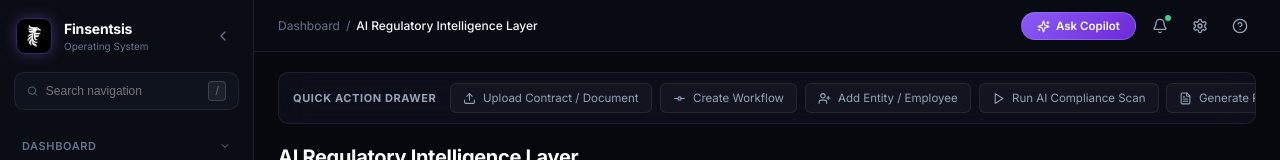
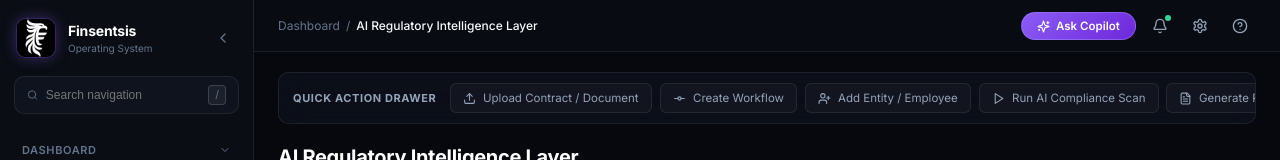
Before and after one commit to kunukumikhil-byte/finsentisis-regulatory-dashboard, a React (Vite) app: page / in a window 1280 px wide. Shown: the top 160 px of the page. Built offline with nearby package versions, Linux system fonts and the light colour scheme; no server answers.

Commit message:
fix(ui): adjust logo badge dimensions and object-fit scale

```diff
--- a/src/styles/layout.css
+++ b/src/styles/layout.css
@@ -483,3 +483,24 @@
   object-fit: contain;
   display: block;
 }
+
+/* Fix brand logo sizing and aspect ratio */
+.brand-logo-badge {
+  width: 40px !important;
+  height: 40px !important;
+  padding: 0 !important;
+  overflow: hidden !important;
+  border-radius: 10px !important;
+  background: #000000 !important;
+  display: flex !important;
+  align-items: center !important;
+  justify-content: center !important;
+}
+
+.brand-logo-img {
+  width: 100% !important;
+  height: 100% !important;
+  object-fit: cover !important;
+  transform: scale(1.15) !important; /* Zooms in to crop margins cleanly */
+  display: block !important;
+}
```
Also changed, not shown: 1 other file (tests, documents, lock files or other folders).
